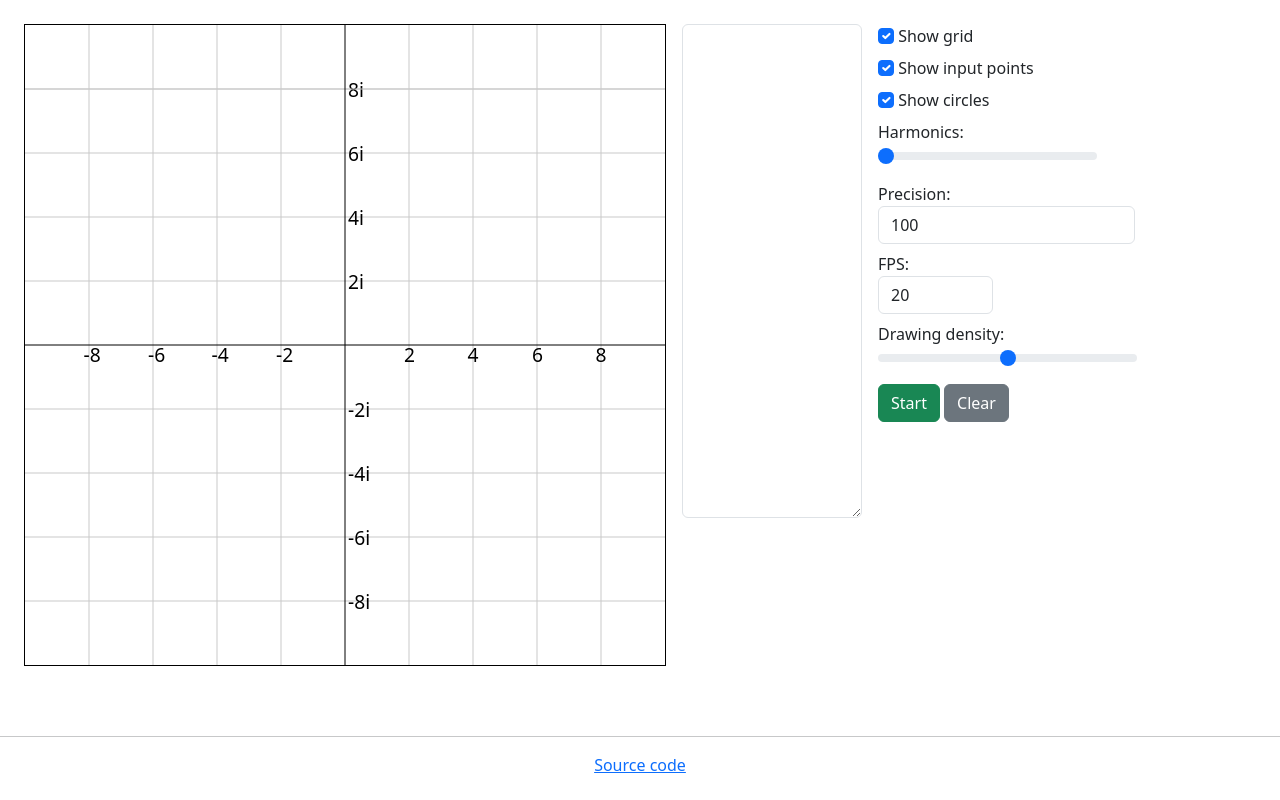
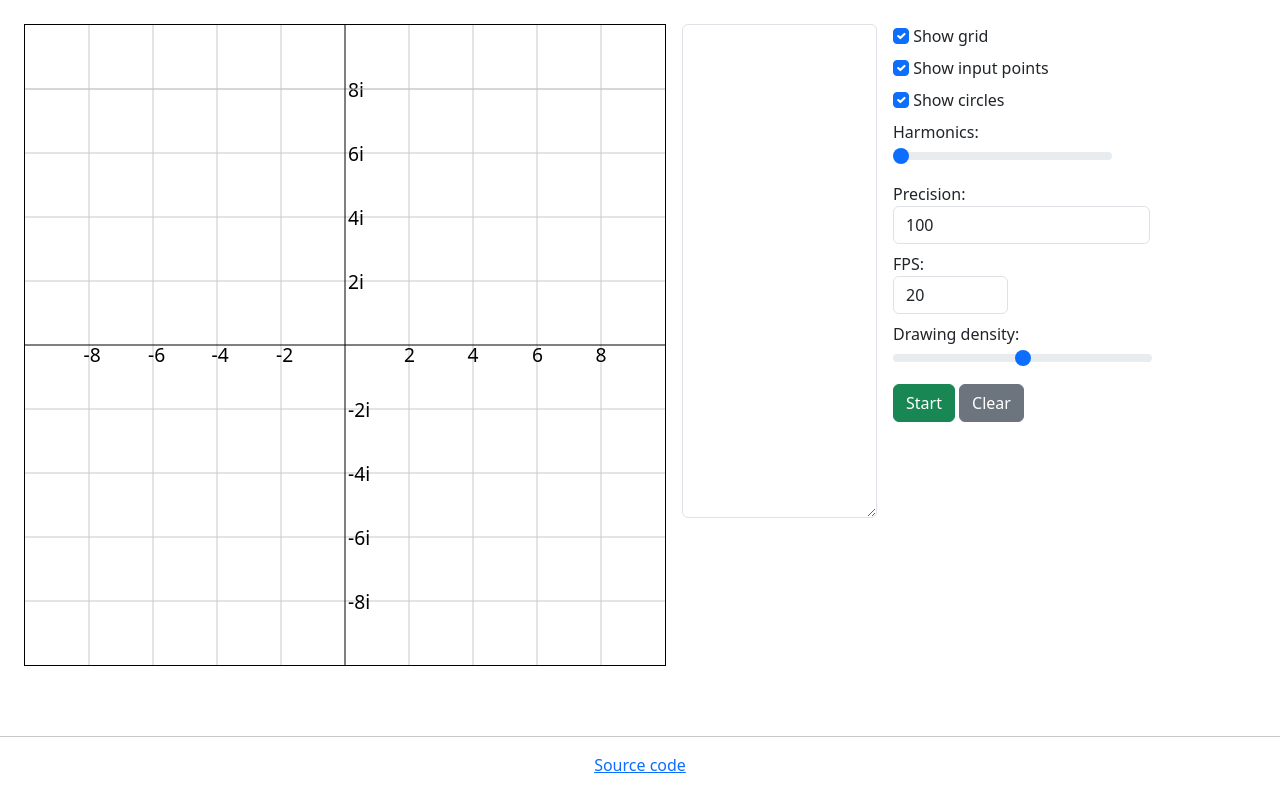
Before and after one commit to vehlwn/fourier-epicycles, a website built with Vite: page index.html in a window 1280 px wide. Built offline with nearby package versions, Linux system fonts and the light colour scheme.

Commit message:
Add font-monospace

```diff
--- a/index.html
+++ b/index.html
@@ -22,7 +22,7 @@
             <div class="p-2">
                 <textarea
                     id="input-data"
-                    class="form-control"
+                    class="form-control font-monospace"
                     rows="20"
                     cols="15"
                     autocomplete="off"
--- a/src/scss/styles.scss
+++ b/src/scss/styles.scss
@@ -13,6 +13,6 @@ footer {
     text-align: center;
 }
 #input-data {
-    min-width: 140px;
+    min-width: 195px;
     resize: both;
 }
```
